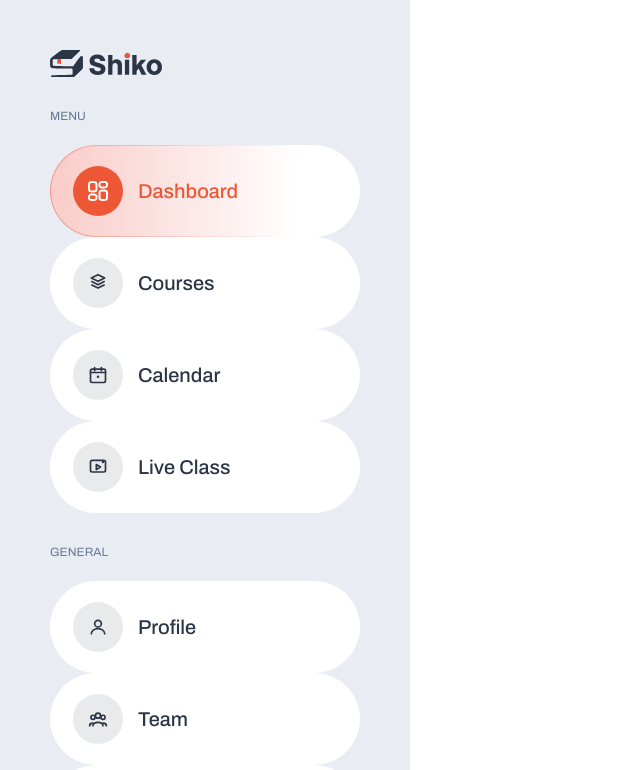
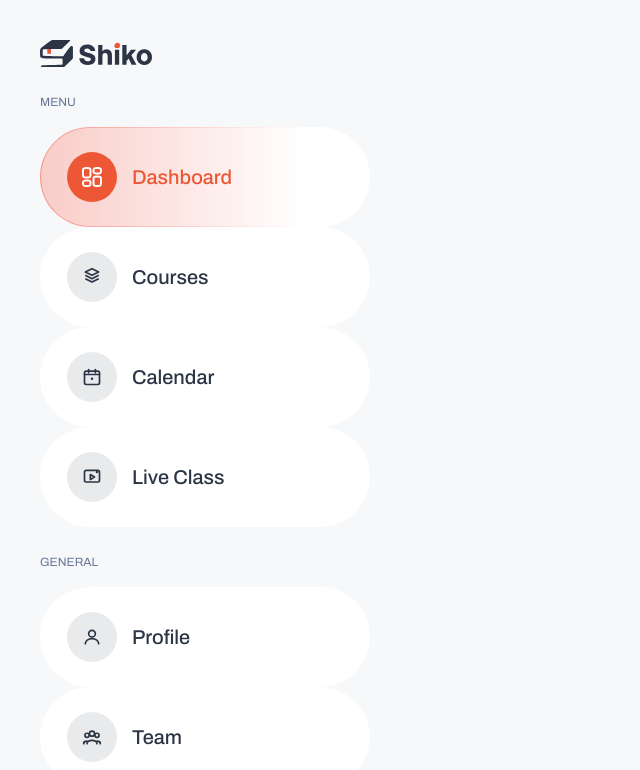
Before and after one commit to shiko-grupp1/shiko-webapp, a Next.js app: page / in a window 1280 px wide. Shown: the top 770 px of the page, without its empty margins (0-640 px from the left). Built offline with nearby package versions, Linux system fonts and the light colour scheme.

Commit message:
added bg color

```diff
--- a/src/app/globals.css
+++ b/src/app/globals.css
@@ -42,6 +42,7 @@
   --black: #000000;
 
   /* Additional Colors */
+  --bg: #f7f8f9;
   --p-1: var(--secondary-6);
   --p-2: var(--primary-3);
   --font-color: var(--black);
@@ -64,6 +65,7 @@
 body {
   margin: 0;
   font-family: sans-serif;
+  background-color: var(--bg);
 }
 
 button {
@@ -155,27 +157,32 @@ h5,
 .sidebar {
   width: 370px;
   min-width: 370px;
-  background: var(--secondary-1);
-  padding: 30px;
-  border-radius: 25px;
+  padding: 20px;
+  border-radius: 24px;
+  margin: 0;
   display: flex;
   flex-direction: column;
-  gap: 20px;
+  gap: 16px;
+}
+
+.menu-list {
+  display: flex;
+  flex-direction: column;
+  gap: 0;
 }
 
 .sidebar-wrapper {
   padding: 20px;
-  background: var(--secondary-1);
 }
 
 .sidebar a {
   color: var(--secondary-6);
   display: flex;
   align-items: center;
-  gap: 12px;
-  padding: 10px 12px;
-  border-radius: 8px;
+  gap: 14px;
+  padding: 14px 16px;
   text-decoration: none;
+  background: transparent;
 }
 
 .section {
@@ -189,8 +196,8 @@ h5,
   color: white;
 }
 
-.sidebar a:hover {
-  background: var(--secondary-2);
+.sidebar li:hover {
+  background: var(--primary-1);
 }
 
 main {
@@ -213,9 +220,7 @@ main {
   width: 7rem;
   height: auto;
 }
-.logo h2 {
-  margin: 0;
-}
+
 
 @media (max-width: 768px) {
   h1,
```
